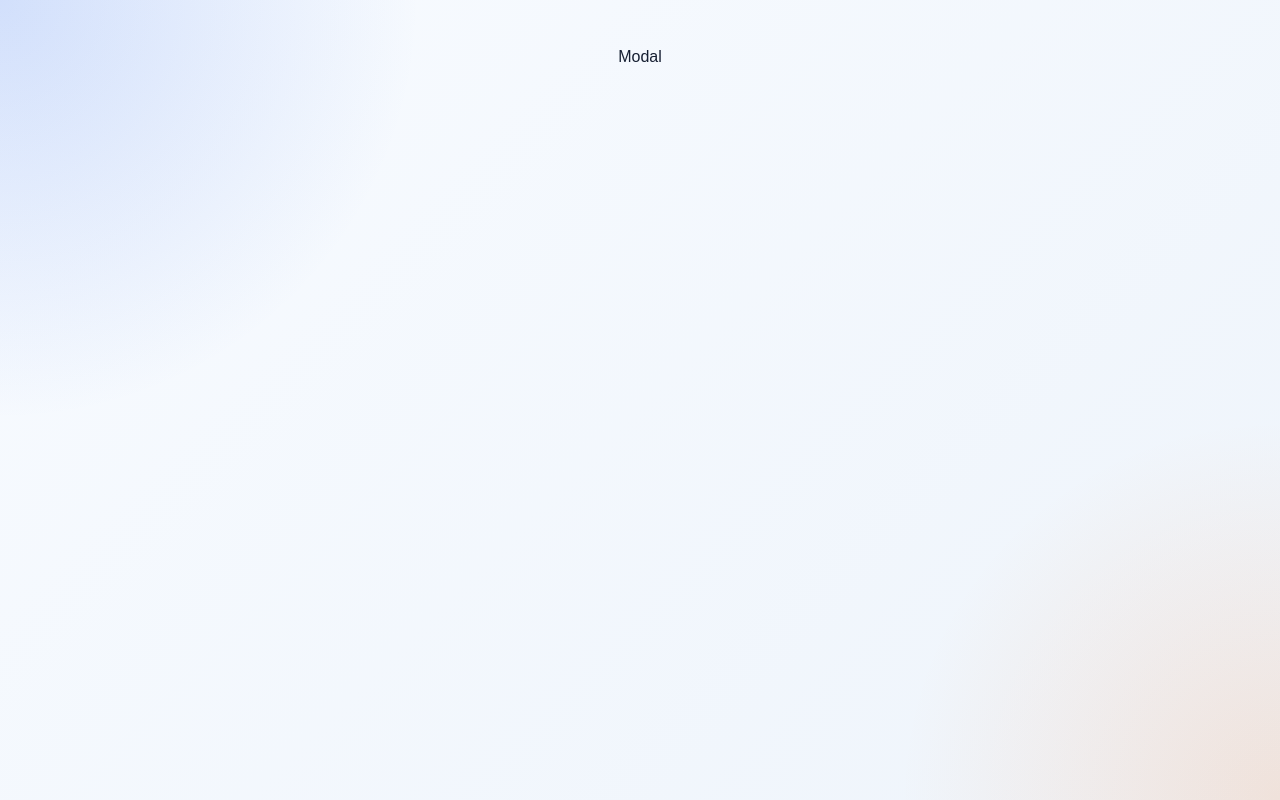
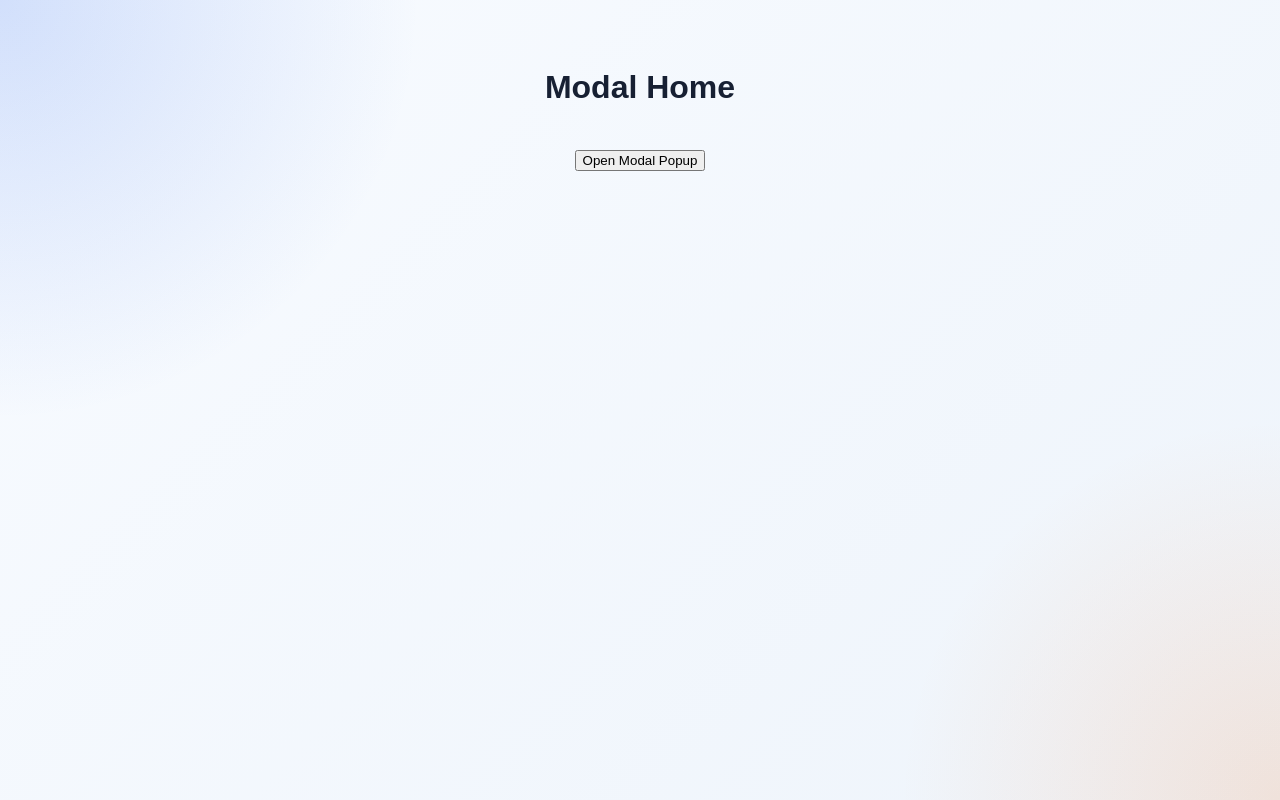
Before and after one commit to TanKaiYi0220/React-Practice-25-Projects, a React (Vite) app: page / in a window 1280 px wide. Built offline with nearby package versions, Linux system fonts and the light colour scheme.

Commit message:
feat: implemented modal popop component

```diff
--- a/src/App.jsx
+++ b/src/App.jsx
@@ -10,7 +10,7 @@ import QRCodeGenerator from './components/qr-code/QRCodeGenerator'
 import ChangeTheme from './components/change_theme/ChangeTheme'
 import ScrollIndicator from './components/scroll_indicator/ScrollIndicator'
 import HomeTabs from './components/tabs/HomeTabs'
-import Modal from './components/modal_popup/Modal'
+import ModalHome from './components/modal_popup/ModalHome'
 
 const App = () => {
   return (
@@ -26,7 +26,7 @@ const App = () => {
       {/* <ChangeTheme /> */}
       {/* <ScrollIndicator url={'https://dummyjson.com/products?limit=100'} /> */}
       {/* <HomeTabs /> */}
-      <Modal />
+      <ModalHome />
     </>
   )
 }
--- a/src/components/modal_popup/Modal.jsx
+++ b/src/components/modal_popup/Modal.jsx
@@ -1,11 +1,37 @@
-import React from 'react'
+import React, { useState } from 'react'
 import "./style.css"
 
 
-const Modal = () => {
+const Modal = ({ id, body, onSaveChanges, onClose }) => {
+    const [bodyText, setBodyText] = useState('');
+
     return (
-        <div className="modalContainer">
-            Modal
+        <div
+            id={id || "Modal"}
+            className="modalContainer">
+            <div className="modalHeader">
+                Header
+            </div>
+            <div className="modalBody">
+                <input
+                    onChange={(e) => { setBodyText(e.target.value) }}
+                    placeholder={body}
+                >
+                </input>
+            </div>
+            <div className="modalFooter">
+                Footer
+                <button
+                    onClick={() => { onSaveChanges(bodyText) }}
+                    className="modalSaveChangesButton">
+                    Save Changes
+                </button>
+                <button
+                    onClick={onClose}
+                    className="modalCloseButton">
+                    Close
+                </button>
+            </div>
         </div>
     )
 }
--- /dev/null
+++ b/src/components/modal_popup/ModalHome.jsx
@@ -0,0 +1,40 @@
+import React, { useState } from 'react'
+import "./style.css"
+import Modal from './Modal';
+
+const ModalHome = () => {
+    const [showModalPopup, setShowModalPopup] = useState(false);
+    const [modalBody, setModalBody] = useState("");
+
+    function saveModalBody(newBody){
+        setModalBody(newBody);
+    }
+
+    function closeModal(){
+        setShowModalPopup(false);
+    }
+
+    return (
+        <div className="modalHomeContainer">
+            <div className="modalHomeTitle">
+                <h1>Modal Home</h1>
+            </div>
+            <button
+                className="modalPopupButton"
+                onClick={() => { setShowModalPopup(!showModalPopup) }}>
+                Open Modal Popup
+            </button>
+            {
+                (showModalPopup)
+                    ? <Modal
+                        id={0}
+                        body={modalBody}
+                        onSaveChanges={setModalBody}
+                        onClose={closeModal} />
+                    : null
+            }
+        </div>
+    )
+}
+
+export default ModalHome
--- a/src/components/modal_popup/style.css
+++ b/src/components/modal_popup/style.css
@@ -1,4 +1,4 @@
-.modalContainer {
+.modalHomeContainer {
   --page-bg: #eef4fb;
   --surface: rgba(255, 255, 255, 0.76);
   --surface-strong: rgba(255, 255, 255, 0.94);
```
